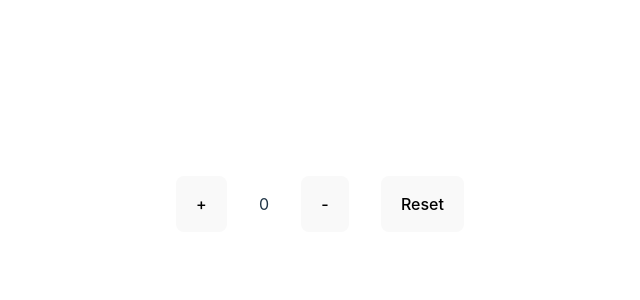
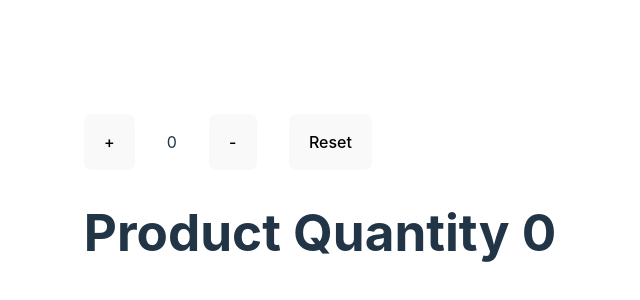
Before and after one commit to goelabhishek694/AugBeginnerFE2024, a React (Vite) app in the folder React/ReactPOC/: page / in a window 1280 px wide. Shown: the part 196-496 px from the top of the page, without its empty margins (320-960 px from the left). Built offline with nearby package versions, Linux system fonts and the light colour scheme.

Commit message:
props v/s state

```diff
--- a/React/ReactPOC/src/Components/Counter.jsx
+++ b/React/ReactPOC/src/Components/Counter.jsx
@@ -1,4 +1,5 @@
 import React, { useState } from 'react'
+import Counter2 from './Counter2';
 
 function Counter() {
     //returns an array,  varibale , function
@@ -30,12 +31,15 @@ function Counter() {
     }
 
   return (
+    <>
     <div style={{display:"flex", gap:"2rem"}}>
         <button onClick={handleIncrement}>+</button>
         <p>{count}</p>
         <button onClick={handleDecrement} >-</button>
         <button onClick={handleReset} >Reset</button>
     </div>
+    <Counter2 count={count}></Counter2>
+    </>
   )
 }
 
--- /dev/null
+++ b/React/ReactPOC/src/Components/Counter2.jsx
@@ -0,0 +1,15 @@
+import React from 'react'
+
+function Counter2({count}) {
+    const handleIncrement = () => {
+        // i cannot chnage the prop because no function to update it's state .
+    }
+    console.log("i am also re-rendered");
+  return (
+    <div>
+        <h1 onClick={handleIncrement}>Product Quantity {count}</h1>
+    </div>
+  )
+}
+
+export default Counter2
--- a/React/ReactPOC/src/main.jsx
+++ b/React/ReactPOC/src/main.jsx
@@ -4,7 +4,5 @@ import App from './App.jsx'
 import './index.css'
 
 createRoot(document.getElementById('root')).render(
-  <StrictMode>
     <App />
-  </StrictMode>,
 )
```
